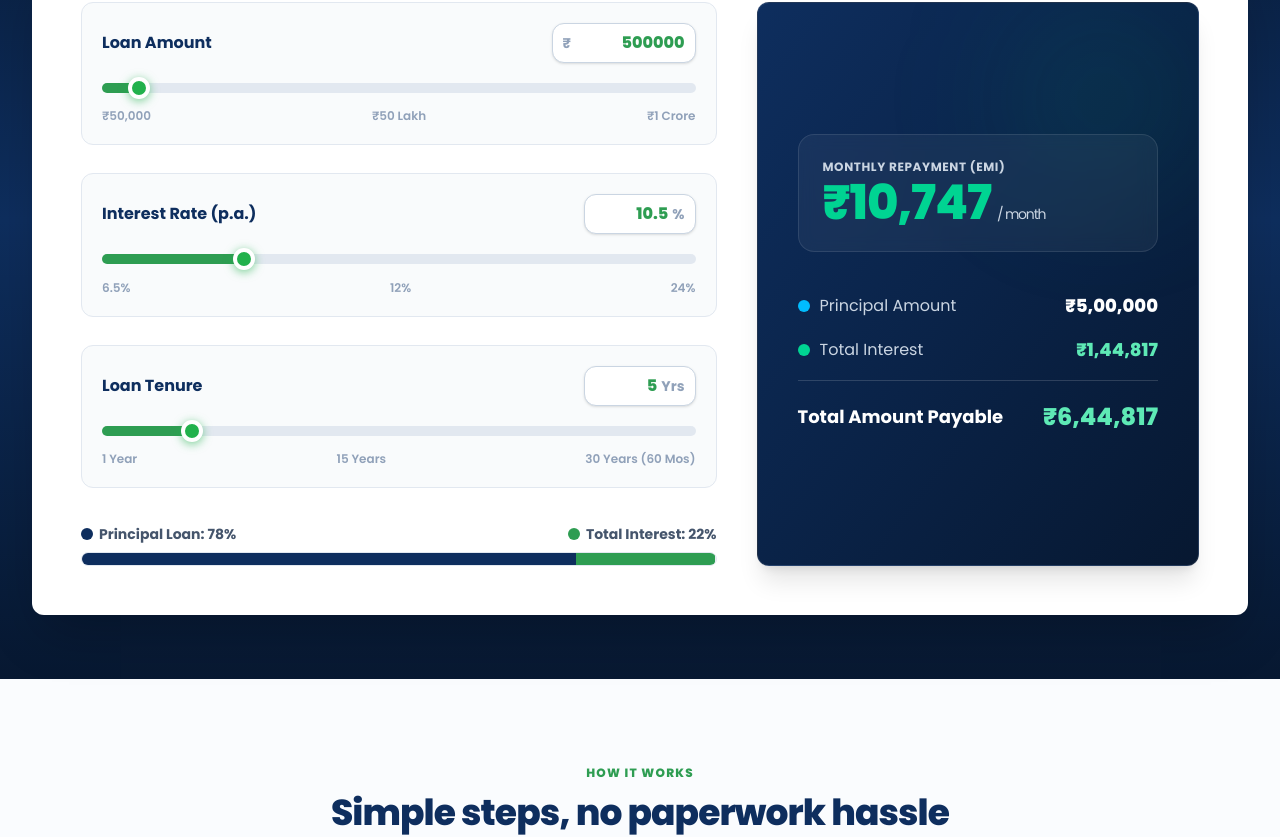
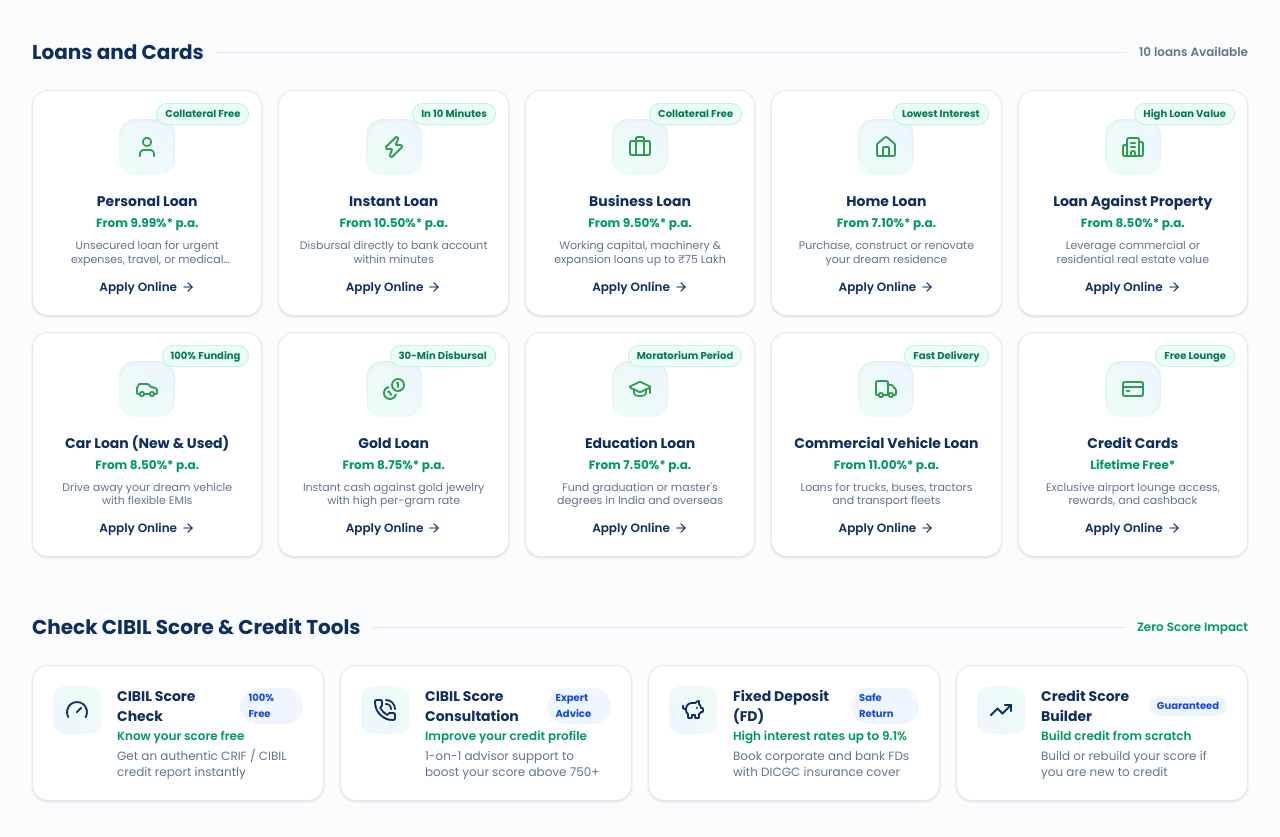
Before and after one commit to shivamkumarlogs/pay2money, a Next.js app: page / in a window 1280 px wide. Shown: the part 1134-1971 px from the top of the page. Built offline with nearby package versions, Linux system fonts and the light colour scheme.

Commit message:
feat(home): add comprehensive ProductGrid component and mount to landing page

```diff
--- /dev/null
+++ b/app/components/ProductGrid.jsx
@@ -0,0 +1,249 @@
+"use client";
+
+import React from "react";
+import {
+  User,
+  Zap,
+  Briefcase,
+  Home,
+  Building2,
+  Car,
+  Coins,
+  GraduationCap,
+  Truck,
+  CreditCard,
+  Gauge,
+  PhoneCall,
+  PiggyBank,
+  TrendingUp,
+  ArrowRight,
+} from "lucide-react";
+
+const LOAN_CARDS = [
+  {
+    title: "Personal Loan",
+    rate: "From 9.99%* p.a.",
+    badge: "Collateral Free",
+    icon: <User className="w-6 h-6 text-[#2E9D52]" />,
+    href: "#calculator",
+    desc: "Unsecured loan for urgent expenses, travel, or medical needs",
+  },
+  {
+    title: "Instant Loan",
+    rate: "From 10.50%* p.a.",
+    badge: "In 10 Minutes",
+    icon: <Zap className="w-6 h-6 text-[#2E9D52]" />,
+    href: "#calculator",
+    desc: "Disbursal directly to bank account within minutes",
+  },
+  {
+    title: "Business Loan",
+    rate: "From 9.50%* p.a.",
+    badge: "Collateral Free",
+    icon: <Briefcase className="w-6 h-6 text-[#2E9D52]" />,
+    href: "#calculator",
+    desc: "Working capital, machinery & expansion loans up to ₹75 Lakh",
+  },
+  {
+    title: "Home Loan",
+    rate: "From 7.10%* p.a.",
+    badge: "Lowest Interest",
+    icon: <Home className="w-6 h-6 text-[#2E9D52]" />,
+    href: "#calculator",
+    desc: "Purchase, construct or renovate your dream residence",
+  },
+  {
+    title: "Loan Against Property",
+    rate: "From 8.50%* p.a.",
+    badge: "High Loan Value",
+    icon: <Building2 className="w-6 h-6 text-[#2E9D52]" />,
+    href: "#calculator",
+    desc: "Leverage commercial or residential real estate value",
+  },
+  {
+    title: "Car Loan (New & Used)",
+    rate: "From 8.50%* p.a.",
+    badge: "100% Funding",
+    icon: <Car className="w-6 h-6 text-[#2E9D52]" />,
+    href: "#calculator",
+    desc: "Drive away your dream vehicle with flexible EMIs",
+  },
+  {
+    title: "Gold Loan",
+    rate: "From 8.75%* p.a.",
+    badge: "30-Min Disbursal",
+    icon: <Coins className="w-6 h-6 text-[#2E9D52]" />,
+    href: "#calculator",
+    desc: "Instant cash against gold jewelry with high per-gram rate",
+  },
+  {
+    title: "Education Loan",
+    rate: "From 7.50%* p.a.",
+    badge: "Moratorium Period",
+    icon: <GraduationCap className="w-6 h-6 text-[#2E9D52]" />,
+    href: "#calculator",
+    desc: "Fund graduation or master's degrees in India and overseas",
+  },
+  {
+    title: "Commercial Vehicle Loan",
+    rate: "From 11.00%* p.a.",
+    badge: "Fast Delivery",
+    icon: <Truck className="w-6 h-6 text-[#2E9D52]" />,
+    href: "#calculator",
+    desc: "Loans for trucks, buses, tractors and transport fleets",
+  },
+  {
+    title: "Credit Cards",
+    rate: "Lifetime Free*",
+    badge: "Free Lounge",
+    icon: <CreditCard className="w-6 h-6 text-[#2E9D52]" />,
+    href: "#calculator",
+    desc: "Exclusive airport lounge access, rewards, and cashback",
+  },
+];
+
+const CIBIL_CARDS = [
+  {
+    title: "CIBIL Score Check",
+    tagline: "Know your score free",
+    badge: "100% Free",
+    icon: <Gauge className="w-6 h-6 text-[#0E2E5E]" />,
+    desc: "Get an authentic CRIF / CIBIL credit report instantly",
+    href: "#cibil",
+  },
+  {
+    title: "CIBIL Score Consultation",
+    tagline: "Improve your credit profile",
+    badge: "Expert Advice",
+    icon: <PhoneCall className="w-6 h-6 text-[#0E2E5E]" />,
+    desc: "1-on-1 advisor support to boost your score above 750+",
+    href: "#footer",
+  },
+  {
+    title: "Fixed Deposit (FD)",
+    tagline: "High interest rates up to 9.1%",
+    badge: "Safe Return",
+    icon: <PiggyBank className="w-6 h-6 text-[#0E2E5E]" />,
+    desc: "Book corporate and bank FDs with DICGC insurance cover",
+    href: "#calculator",
+  },
+  {
+    title: "Credit Score Builder",
+    tagline: "Build credit from scratch",
+    badge: "Guaranteed",
+    icon: <TrendingUp className="w-6 h-6 text-[#0E2E5E]" />,
+    desc: "Build or rebuild your score if you are new to credit",
+    href: "#cibil",
+  },
+];
+
+export default function ProductGrid() {
+  return (
+    <section
+      id="loans"
+      className="py-16 sm:py-20 px-4 sm:px-6 lg:px-8 max-w-7xl mx-auto"
+    >
+      {/* Section Header */}
+      <div className="text-center max-w-2xl mx-auto mb-12 sm:mb-16">
+        <span className="text-xs font-extrabold uppercase tracking-widest text-[#2E9D52]">
+          Our loans
+        </span>
+        <h2 className="text-3xl sm:text-4xl font-extrabold text-[#0E2E5E] tracking-tight mt-2 mb-3">
+          The right loan for every need
+        </h2>
+        <p className="text-sm sm:text-base text-slate-600">
+          Choose what fits your financial plan with minimal documents, quick
+          approval, and one simple application.
+        </p>
+      </div>
+
+      {/* Category 1: Loans & Cards */}
+      <div className="mb-14">
+        <div className="flex items-center gap-3 mb-6">
+          <h3 className="text-xl font-bold text-[#0E2E5E]">Loans and Cards</h3>
+          <div className="flex-1 h-px bg-slate-200"></div>
+          <span className="text-xs font-semibold text-slate-500">
+            10 loans Available
+          </span>
+        </div>
+
+        <div className="grid grid-cols-2 sm:grid-cols-3 lg:grid-cols-5 gap-4">
+          {LOAN_CARDS.map((card, idx) => (
+            <a
+              key={idx}
+              href={card.href}
+              className="group relative flex flex-col items-center text-center p-5 rounded-2xl bg-white border border-slate-200/90 shadow-sm hover:shadow-xl hover:border-emerald-300 transition-all duration-300 hover:-translate-y-1.5 overflow-hidden"
+            >
+              {/* Badge */}
+              <span className="absolute top-3 right-3 text-[10px] font-bold px-2 py-0.5 rounded-full bg-emerald-50 text-emerald-700 border border-emerald-200/60">
+                {card.badge}
+              </span>
+
+              {/* Lucide Icon */}
+              <div className="w-14 h-14 rounded-2xl bg-linear-to-tr from-emerald-50 to-blue-50 flex items-center justify-center my-2 shadow-inner group-hover:scale-110 group-hover:bg-[#2E9D52]/10 transition-transform">
+                {card.icon}
+              </div>
+
+              {/* Title & Rate */}
+              <h4 className="text-sm font-bold text-[#0E2E5E] group-hover:text-[#2E9D52] transition-colors mt-2">
+                {card.title}
+              </h4>
+              <span className="text-xs font-bold text-emerald-600 mt-1">
+                {card.rate}
+              </span>
+              <p className="text-[11px] text-slate-500 mt-2 line-clamp-2 leading-tight">
+                {card.desc}
+              </p>
+
+              <span className="mt-3 text-xs font-semibold text-[#0E2E5E] group-hover:text-[#2E9D52] flex items-center gap-1">
+                <span>Apply Online</span>
+                <ArrowRight className="w-3.5 h-3.5 group-hover:translate-x-0.5 transition-transform" />
+              </span>
+            </a>
+          ))}
+        </div>
+      </div>
+
+      {/* Category 2: CIBIL & Financial Tools */}
+      <div id="cibil">
+        <div className="flex items-center gap-3 mb-6">
+          <h3 className="text-xl font-bold text-[#0E2E5E]">
+            Check CIBIL Score &amp; Credit Tools
+          </h3>
+          <div className="flex-1 h-px bg-slate-200"></div>
+          <span className="text-xs font-semibold text-emerald-600">
+            Zero Score Impact
+          </span>
+        </div>
+
+        <div className="grid grid-cols-1 sm:grid-cols-2 lg:grid-cols-4 gap-4">
+          {CIBIL_CARDS.map((card, idx) => (
+            <a
+              key={idx}
+              href={card.href}
+              className="group p-5 rounded-2xl bg-white border border-slate-200/90 shadow-sm hover:shadow-xl hover:border-blue-300 transition-all duration-300 hover:-translate-y-1.5 flex items-start gap-4"
+            >
+              <div className="w-12 h-12 rounded-xl bg-linear-to-tr from-blue-50 to-emerald-50 flex items-center justify-center shrink-0 group-hover:scale-110 transition-transform">
+                {card.icon}
+              </div>
+              <div className="flex-1">
+                <div className="flex items-center justify-between gap-1">
+                  <h4 className="text-sm font-bold text-[#0E2E5E] group-hover:text-blue-600 transition-colors">
+                    {card.title}
+                  </h4>
+                  <span className="text-[10px] font-bold px-2 py-0.5 rounded-full bg-blue-50 text-blue-700">
+                    {card.badge}
+                  </span>
+                </div>
+                <div className="text-xs font-semibold text-emerald-600 mt-0.5">
+                  {card.tagline}
+                </div>
+                <p className="text-xs text-slate-500 mt-1">{card.desc}</p>
+              </div>
+            </a>
+          ))}
+        </div>
+      </div>
+    </section>
+  );
+}
--- a/app/page.js
+++ b/app/page.js
@@ -2,7 +2,7 @@ import React from "react";
 import Navbar from "./components/Navbar";
 import HeroSlider from "./components/HeroSlider";
 // import LenderMarquee from "./components/LenderMarquee";
-// import ProductGrid from "./components/ProductGrid";
+import ProductGrid from "./components/ProductGrid";
 import EmiCalculator from "./components/EmiCalculator";
 // import MilestoneCards from "./components/MilestoneCards";
 import HowItWorks from "./components/HowItWorks";
@@ -28,7 +28,7 @@ export default function Home() {
         <Hero />
 
         {/* 6. Comprehensive Product Grid (Loans, Cards, Credit Health) */}
-        {/* <ProductGrid /> */}
+        <ProductGrid />
 
         {/* 7. Interactive Real-Time EMI Calculator */}
         <EmiCalculator />
```
